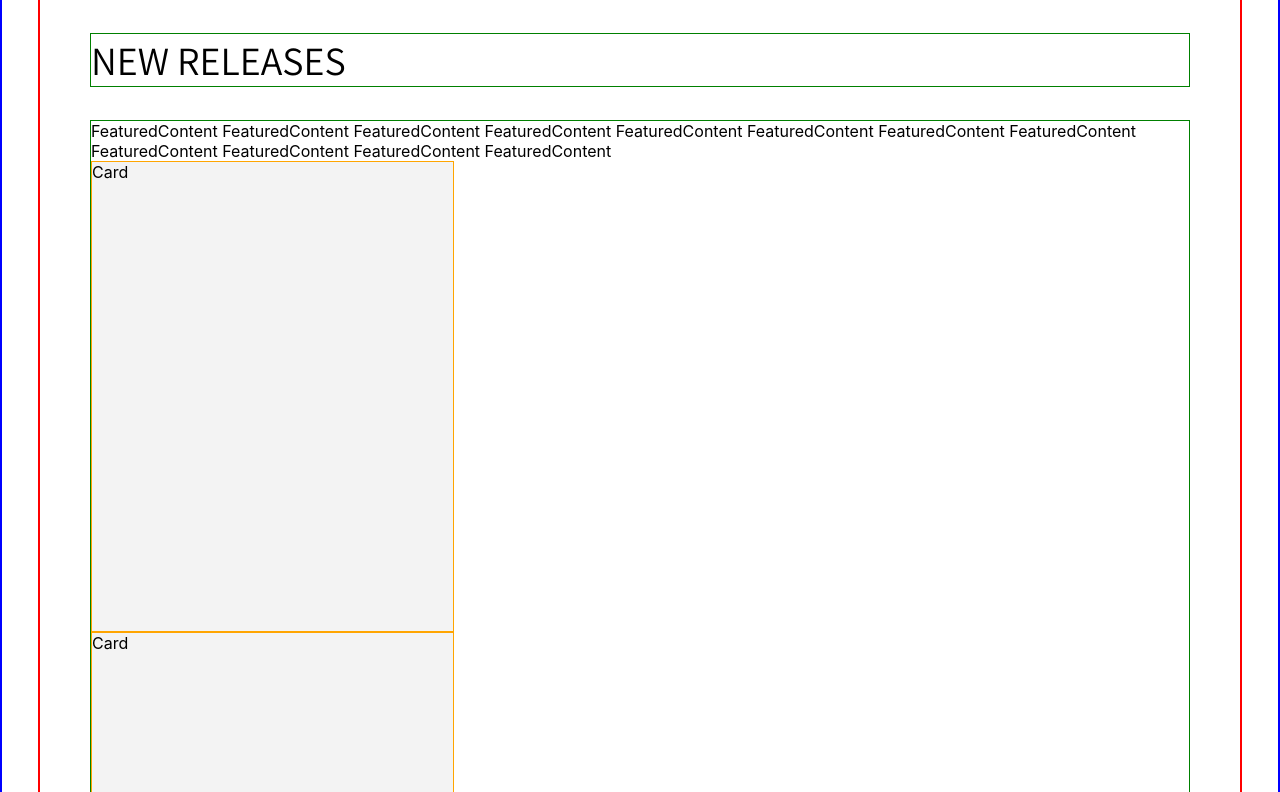
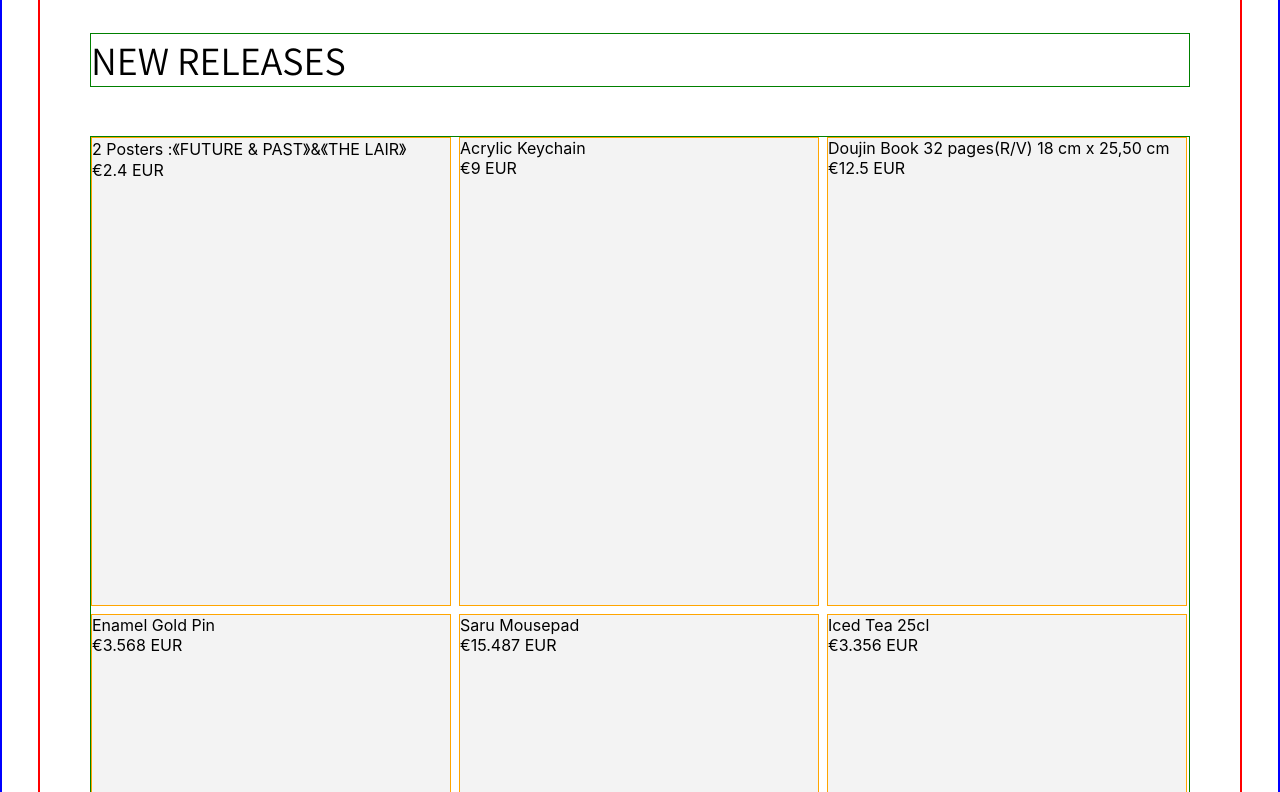
Before and after one commit to lletierce/easy-store-demo, a React (Create React App) app: page / in a window 1280 px wide. Shown: the part 808-1600 px from the top of the page. Built offline with nearby package versions, Linux system fonts and the light colour scheme.

Commit message:
🚧  F01c: HOME > FeaturedCollection > Feed content with sampleData in <Card/>

```diff
--- a/src/components/pages/home/FeaturedCollection.js
+++ b/src/components/pages/home/FeaturedCollection.js
@@ -1,18 +1,26 @@
 import styled from 'styled-components'
-import { theme } from '../../../theme';
-import Card from '../../reusable-ui/Card';
+import { theme } from '../../../theme'
+import Card from '../../reusable-ui/Card'
+import { sampleProducts2 } from "../../../sampleData/sampleProduct"
+import { useState } from 'react'
 
 export default function FeaturedCollection() {
+
+  const [product, setProduct] = useState(sampleProducts2)
+
   return (
     <FeaturedCollectionStyled>
       <h2>New Releases</h2>
       <div className='featuredContent'>
-          FeaturedContent FeaturedContent FeaturedContent FeaturedContent FeaturedContent FeaturedContent
-          FeaturedContent FeaturedContent FeaturedContent FeaturedContent FeaturedContent FeaturedContent
-          <Card/>
-          <Card/>
-          <Card/>
-          <Card/>
+          {product.map(({id, title, price}) =>{
+            return(
+              <Card
+                key={id}
+                title={title}
+                price={price}
+              />
+            )
+          })}
       </div>
     </FeaturedCollectionStyled>
   )
@@ -39,6 +47,10 @@ const FeaturedCollectionStyled = styled.div`
 
   .featuredContent{
     border: 1px solid green;
+    display: flex;
+    flex-wrap: wrap;
+    margin-top: 16px;
+    gap : 8px;
   }
 
   @media screen and (max-width: 749px) {
--- a/src/components/reusable-ui/Card.js
+++ b/src/components/reusable-ui/Card.js
@@ -1,16 +1,19 @@
 import styled from 'styled-components';
 import { theme } from '../../theme';
 
-export default function Card() {
+export default function Card({ title, price}) {
   return (
-    <CardStyled>Card</CardStyled>
+    <CardStyled>
+      <div>{title}</div>
+      <div>€{price} EUR</div>
+    </CardStyled>
   )
 }
 
 const CardStyled = styled.div`
     border: 1px solid orange;
 
-    height: 469px;
-    width: 361px;
+    height: 467px;
+    width: 358px;
     background: ${theme.colors.background_whiteSecondary}
 `;
```
